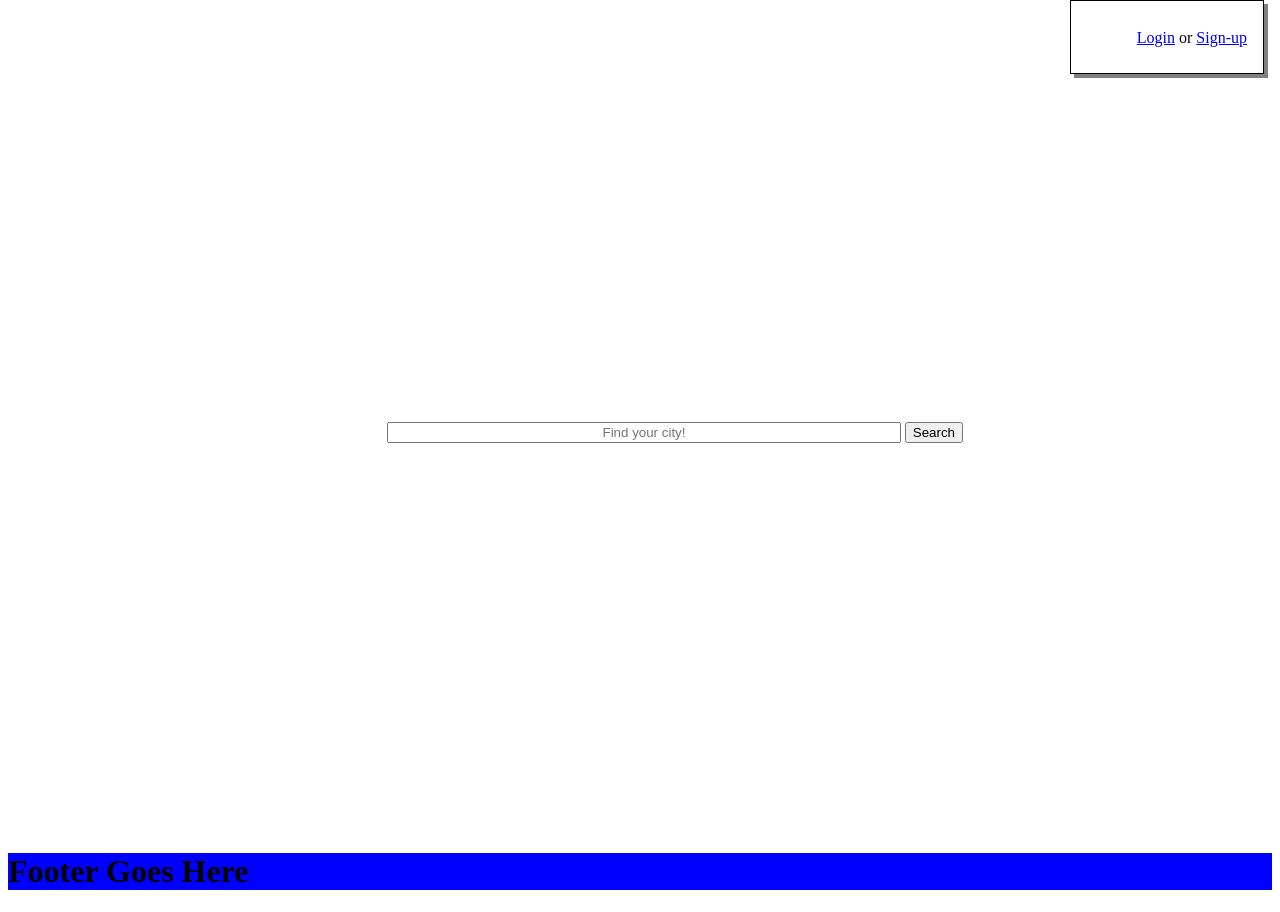
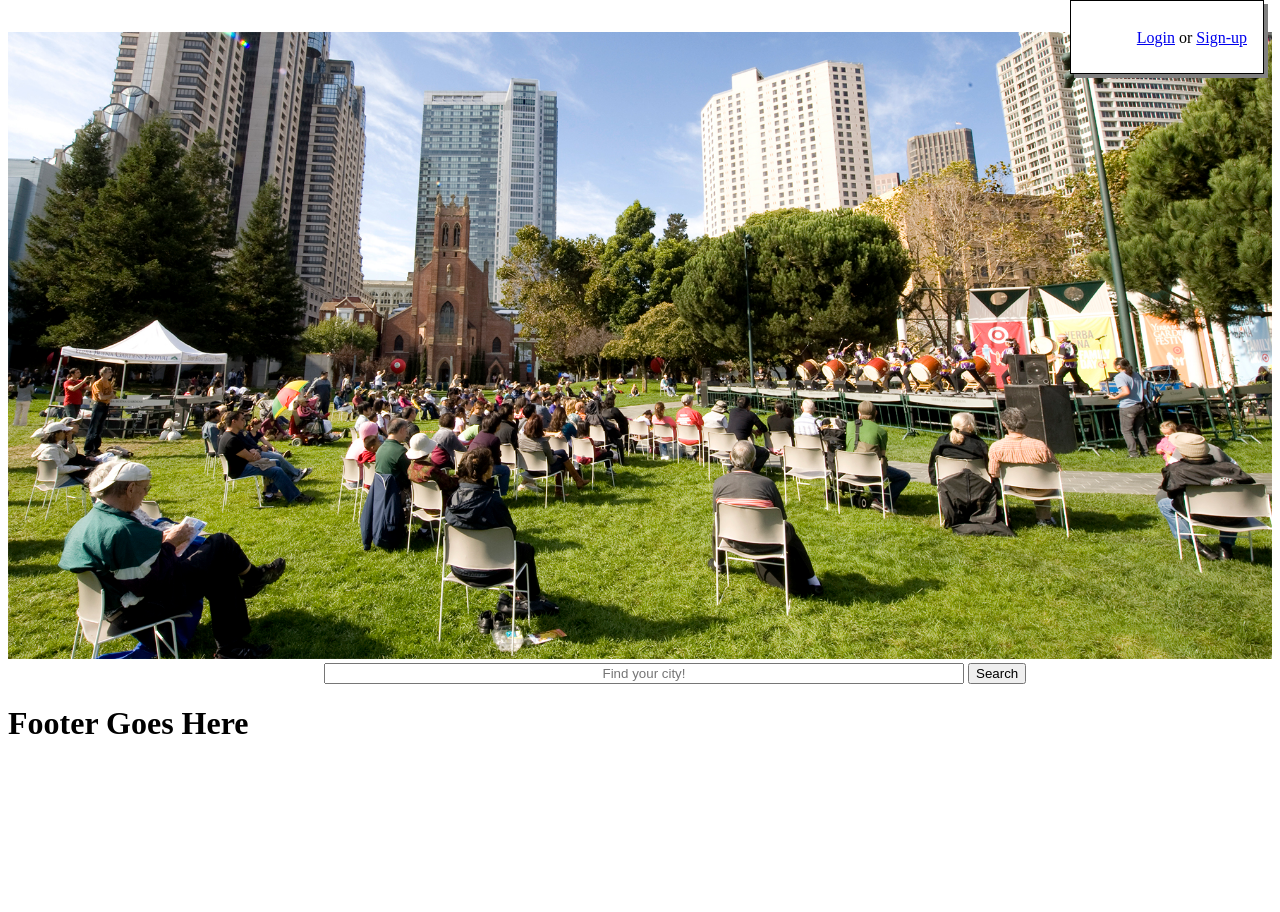
Before and after one commit to qwright/my-civi-board, a PHP site: page / in a window 1280 px wide. Shown: the part 80-992 px from the top of the page. After the commit the page ends 814 px from the top, so only its background shows below. Run offline with PHP 8.4, Linux system fonts and the light colour scheme.

Commit message:
added banner

```diff
--- a/index.html
+++ b/index.html
@@ -20,6 +20,7 @@
     <div class="container">
       <div class="profile-spacer" id="ps-1"></div>
       <div class="search-bar">
+		  <img class="index-banner" src="images/downtown-park1.jpg" alt="downtown-park"/>
         <input type="text" placeholder="Find your city!" />
         <button type="submit">Search</button>
       </div>
--- a/styles/styles.css
+++ b/styles/styles.css
@@ -1,3 +1,7 @@
+body {
+  height: 50em;
+}
+
 header {
   width: 100%;
   height: 5em;
@@ -42,7 +46,11 @@ header {
   display: flex;
   flex-wrap: wrap;
   justify-content: center;
-  height: 50em;
+}
+
+.index-banner {
+  width: 100%;
+  height: 90%;
 }
 
 .profile-spacer {
@@ -70,5 +78,4 @@ header {
 }
 
 footer {
-  background-color: blue;
 }
```
Also changed, not shown: images/downtown-park1.jpg (added).
